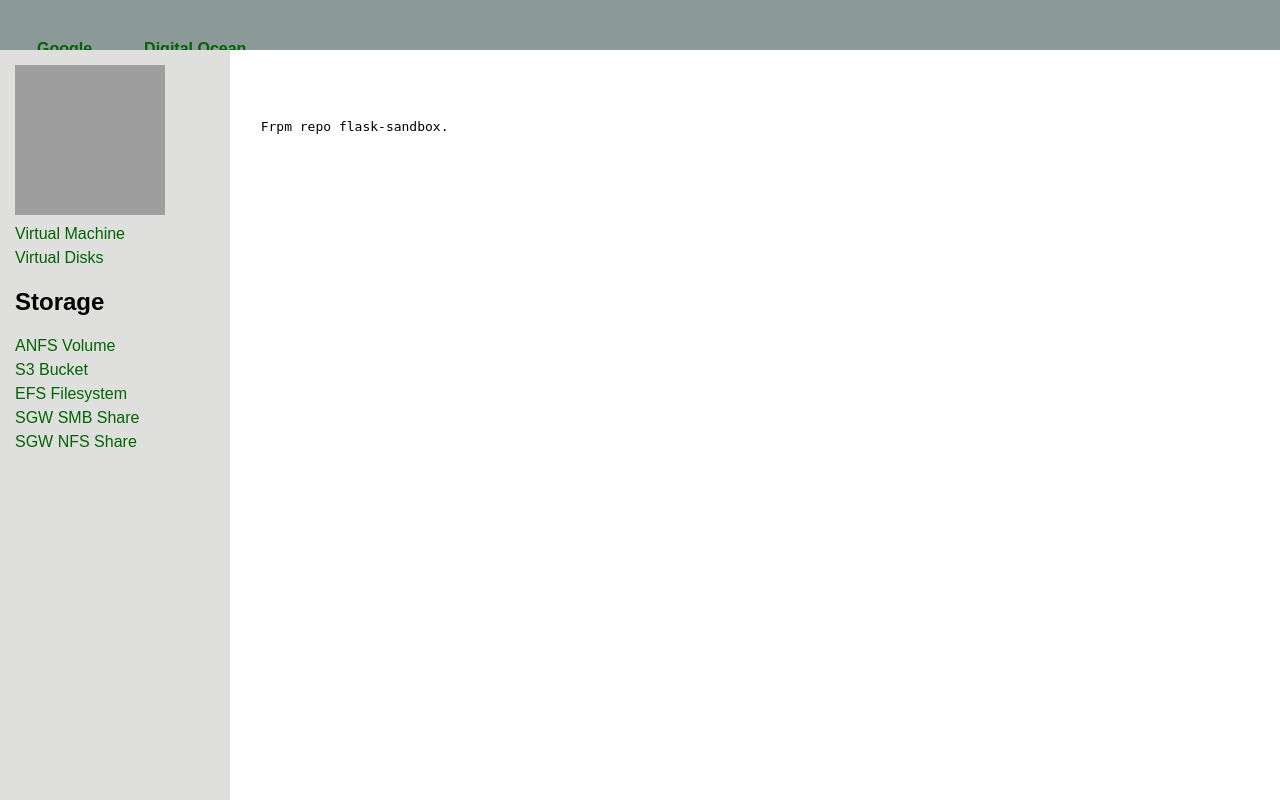
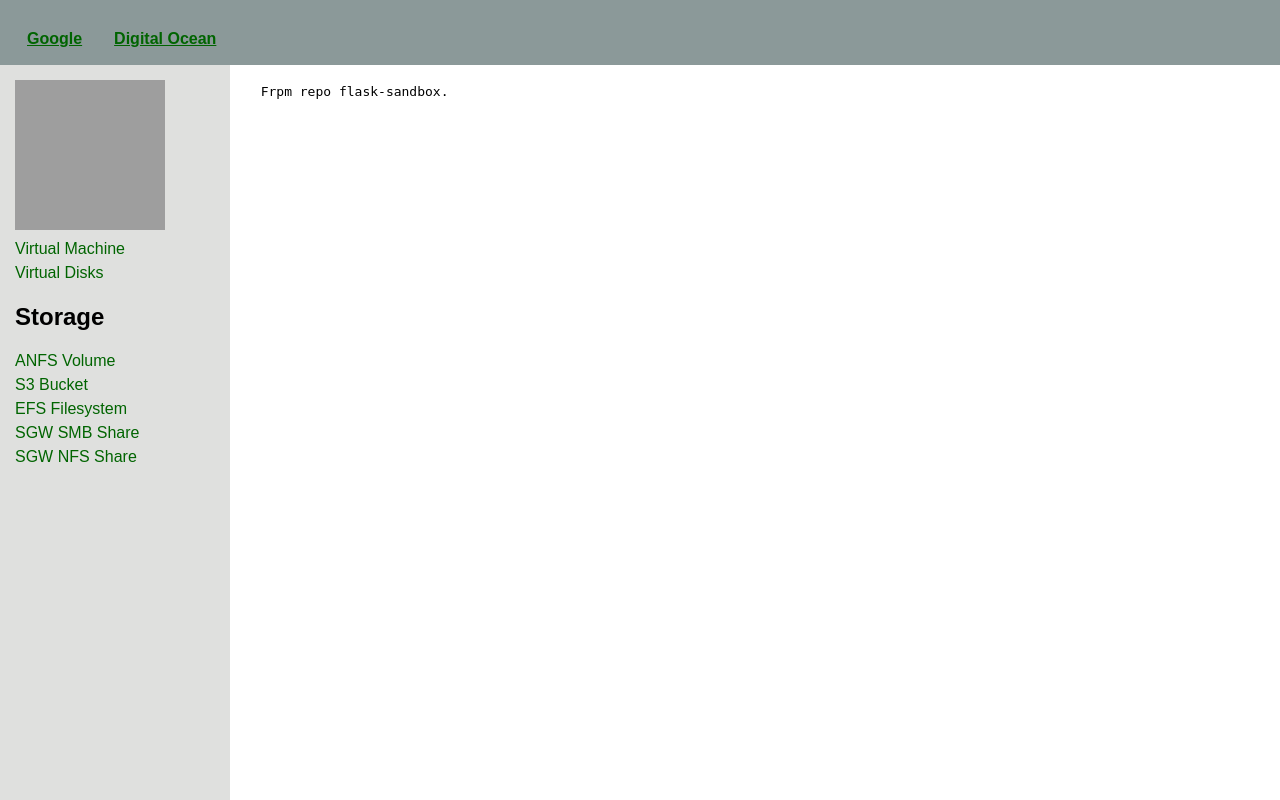
Before and after one commit to TorpedoAway/flask-sandbox, a Flask app: page /tempate-creator in a window 1280 px wide. Run offline with Flask 2, Linux system fonts and the light colour scheme; lists and menus that the app fills with data are empty; grey boxes are pictures that could not be loaded.

Commit message:
Update base.html

```diff
--- a/templates/base.html
+++ b/templates/base.html
@@ -31,7 +31,7 @@
 			top: 0;
 			left: 0;
 			width: 100%;
-			height: 50px;
+			height: 65px;
 			overflow: hidden; /* Disables scrollbars on the header frame. To enable scrollbars, change "hidden" to "scroll" */
 			background: #8b9999;
 			color: white
@@ -39,7 +39,7 @@
 
 		#nav {
 			position: absolute;
-			top: 50px;
+			top: 65px;
 			left: 0;
 			bottom: 0;
 			width: 230px;
@@ -53,7 +53,7 @@
 
 		main {
 			position: fixed;
-			top: 100px; /* Set this to the height of the header */
+			top: 65px; /* Set this to the height of the header */
 			left: 230px;
 			right: 0;
 			bottom: 0;
@@ -68,9 +68,10 @@
 		p {
 			color: #555;
 		}
+
 	    th, td {
-                       padding: 25px;
-                       text-align: center;
+			   padding: 15px;
+			   text-align: top;
 		}
 		nav ul {
 			list-style-type: none;
```
Lines whose indentation alone changed are shown as unchanged.
